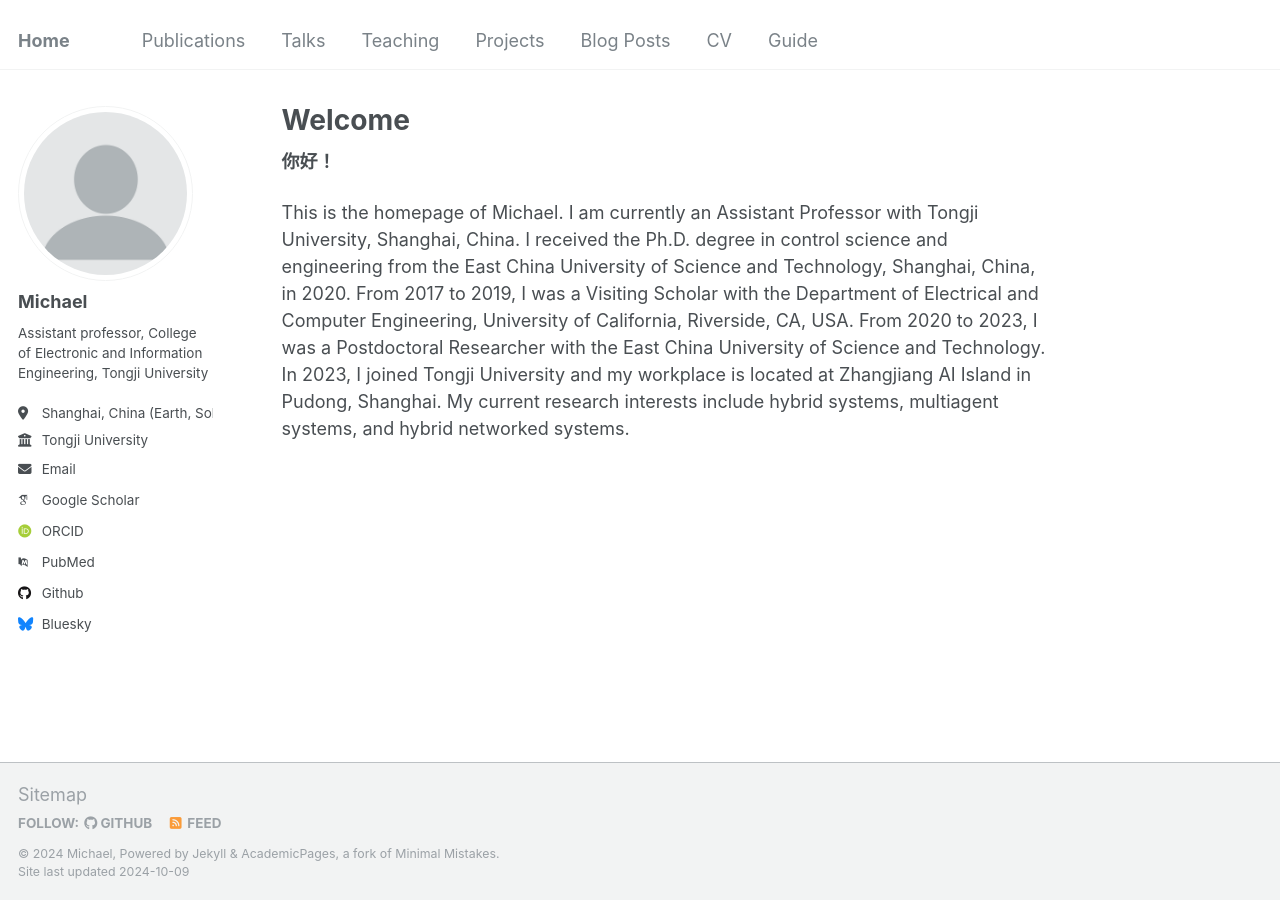
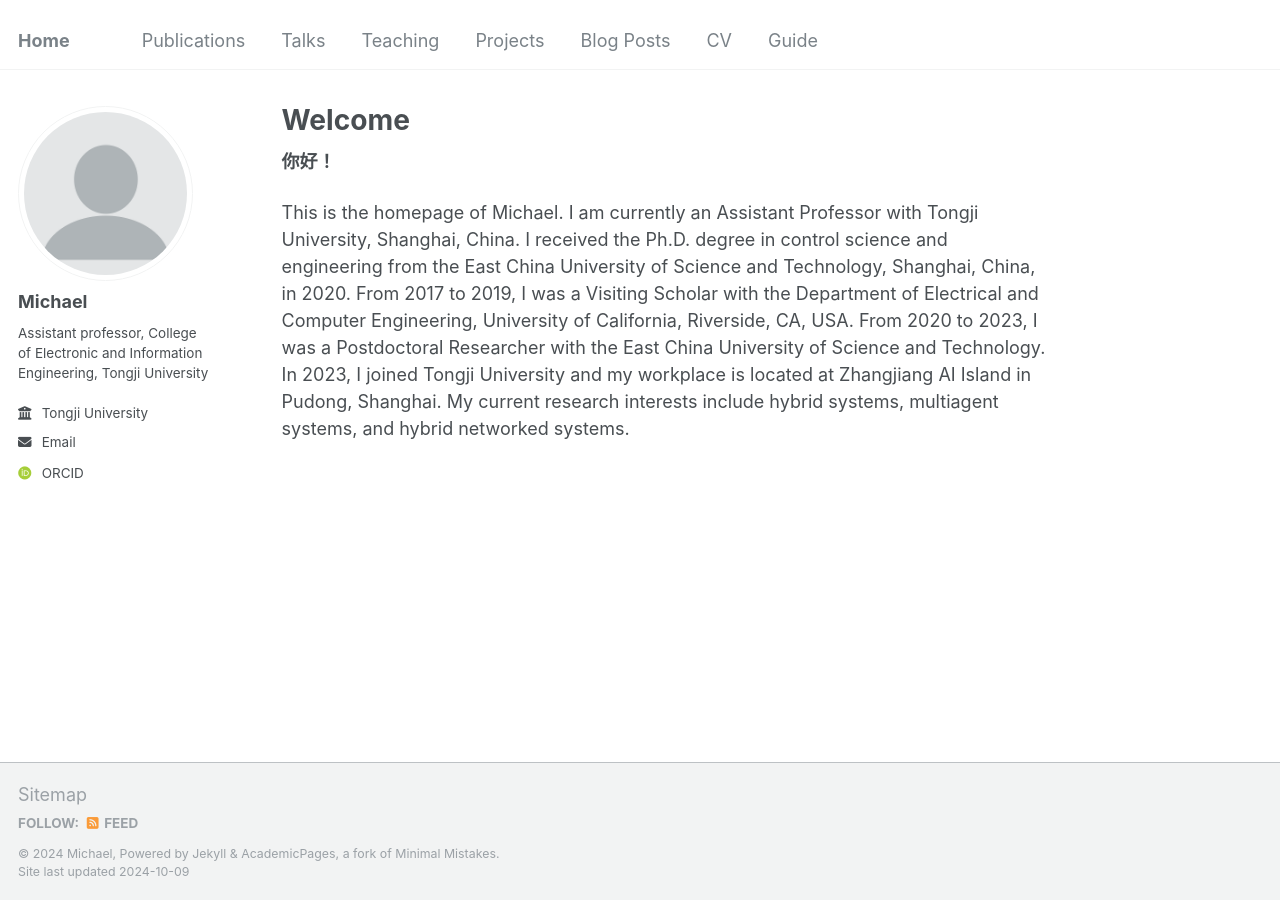
Before and after one commit to Starter1111/starter1111.github.io, a Jekyll site: the page built from _pages/about.md, in a window 1280 px wide. Built offline with Jekyll 4.4.1, drawn with Linux system fonts in a browser that asks for light colours; some web fonts are replaced; part of the change alters nothing that is shown.

Commit message:
Update _config.yml

```diff
--- a/_config.yml
+++ b/_config.yml
@@ -25,30 +25,30 @@ author:
   name             : "Michael"
   pronouns         : # example: "she/her"
   bio              : "Assistant professor, College of Electronic and Information Engineering, Tongji University"
-  location         : "Shanghai, China (Earth, Solar System, Orion Arm, Milky Way, Local Group, Local Supercluster, Laniakea Supercluster, Observable Universe, 4D Spacetime)"
+  # location         : "Shanghai, China (Earth, Solar System, Orion Arm, Milky Way, Local Group, Local Supercluster, Laniakea Supercluster, Observable Universe, 4D Spacetime)"
   employer         : "Tongji University"
   uri              : # URL
   email            : "x_starter@hotmail.com"
 
   # Academic websites
   arxiv            : # URL - Update with the correct link to your profile
-  googlescholar    : "https://scholar.google.com/citations?user=PS_CX0AAAAAJ"
+  # googlescholar    : "https://scholar.google.com/citations?user=PS_CX0AAAAAJ"
   impactstory      : # URL
-  orcid            : "http://orcid.org/yourorcidurl"
-  semantic         : # URL
-  pubmed           : "https://www.ncbi.nlm.nih.gov/pubmed/?term=john+snow"
-  researchgate     : # URL
+  orcid            : "https://orcid.org/0000-0002-1681-8865"
+  # semantic         : # URL
+  # pubmed           : "https://www.ncbi.nlm.nih.gov/pubmed/?term=john+snow"
+  # researchgate     : # URL
 
   # Repositories and software development
   bitbucket        : # Username - Update with your username on the site
   codepen          : # Username
   dribbble         : # Username
-  github           : "academicpages"
+  # github           : "academicpages"
   kaggle           : # Username
   stackoverflow    : # User number or user number and name (i.e., use "1" or "1/jeff-atwood")
 
   # Social media
-  bluesky          : "bsky.app" # Replace this with you Bluesky username
+  # bluesky          : "bsky.app" # Replace this with you Bluesky username
   facebook         : # Username
   flickr           : # Username
   foursquare       : # Username
```
